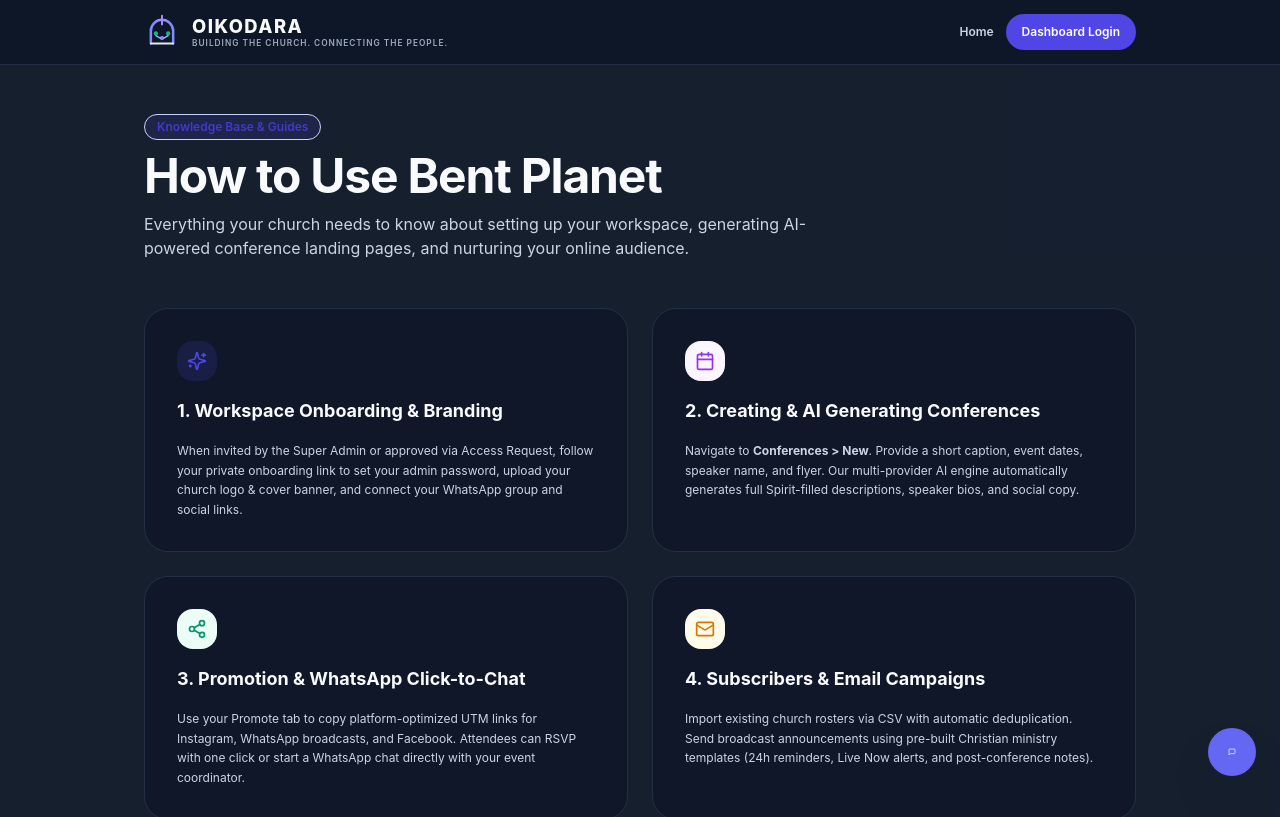
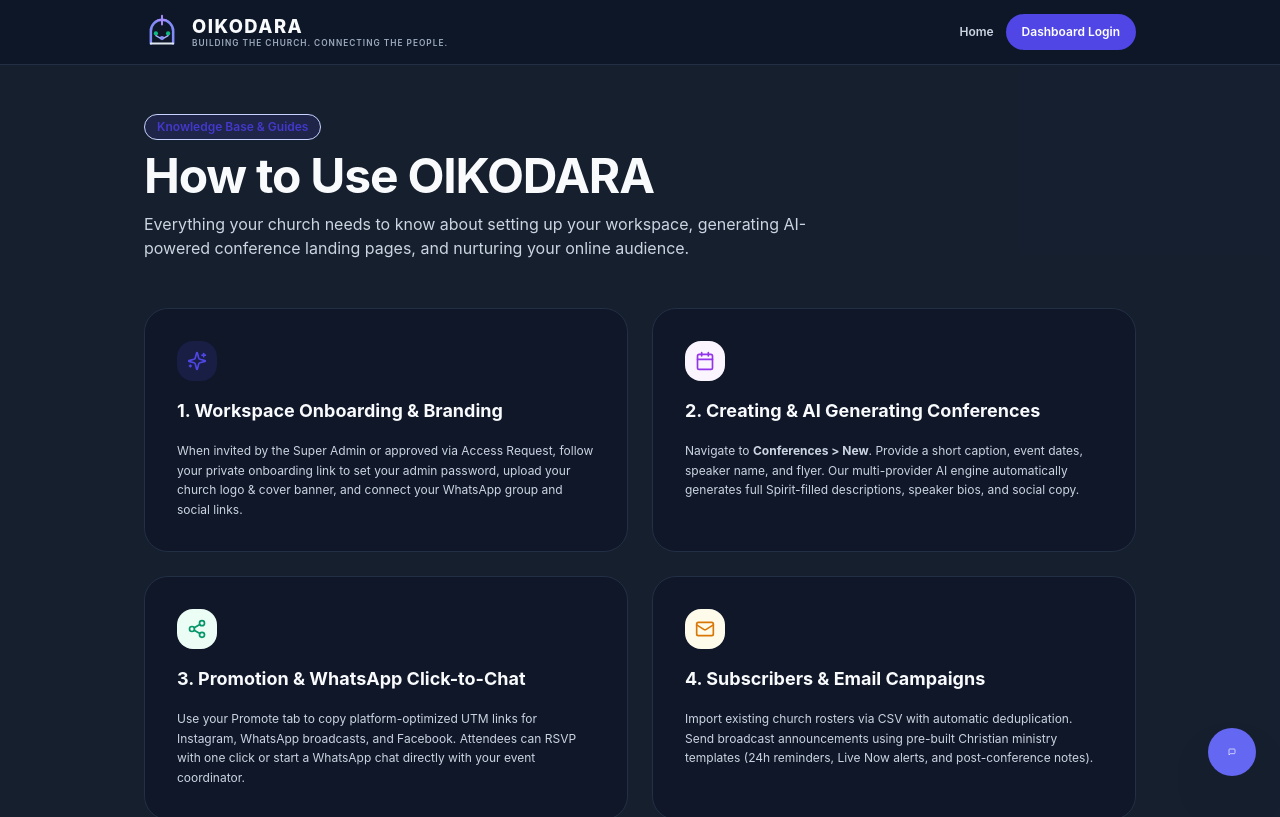
Before and after one commit to gideonayanwale/bent-planet, a Next.js app: page /docs in a window 1280 px wide. Shown: the top 817 px of the page. Built offline with nearby package versions, Linux system fonts and the light colour scheme; no server answers.

Commit message:
Align product documentation and policy copy with OIKODARA

```diff
--- a/src/app/docs/page.tsx
+++ b/src/app/docs/page.tsx
@@ -42,7 +42,7 @@ export default function DocsPage() {
             Knowledge Base & Guides
           </Badge>
           <h1 className="font-heading text-3xl sm:text-5xl font-bold tracking-tight text-slate-900">
-            How to Use Bent Planet
+            How to Use OIKODARA
           </h1>
           <p className="text-sm sm:text-base text-slate-600 max-w-2xl leading-relaxed">
             Everything your church needs to know about setting up your workspace, generating AI-powered conference landing pages, and nurturing your online audience.
```
